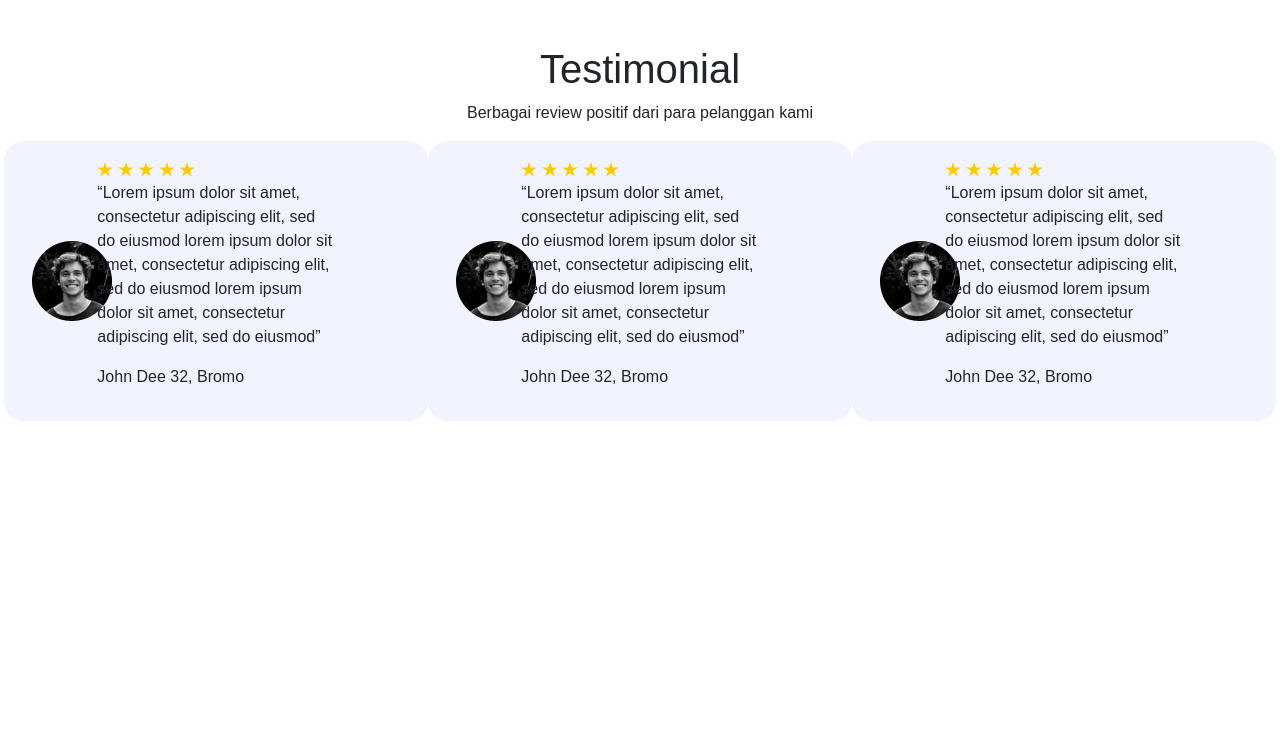
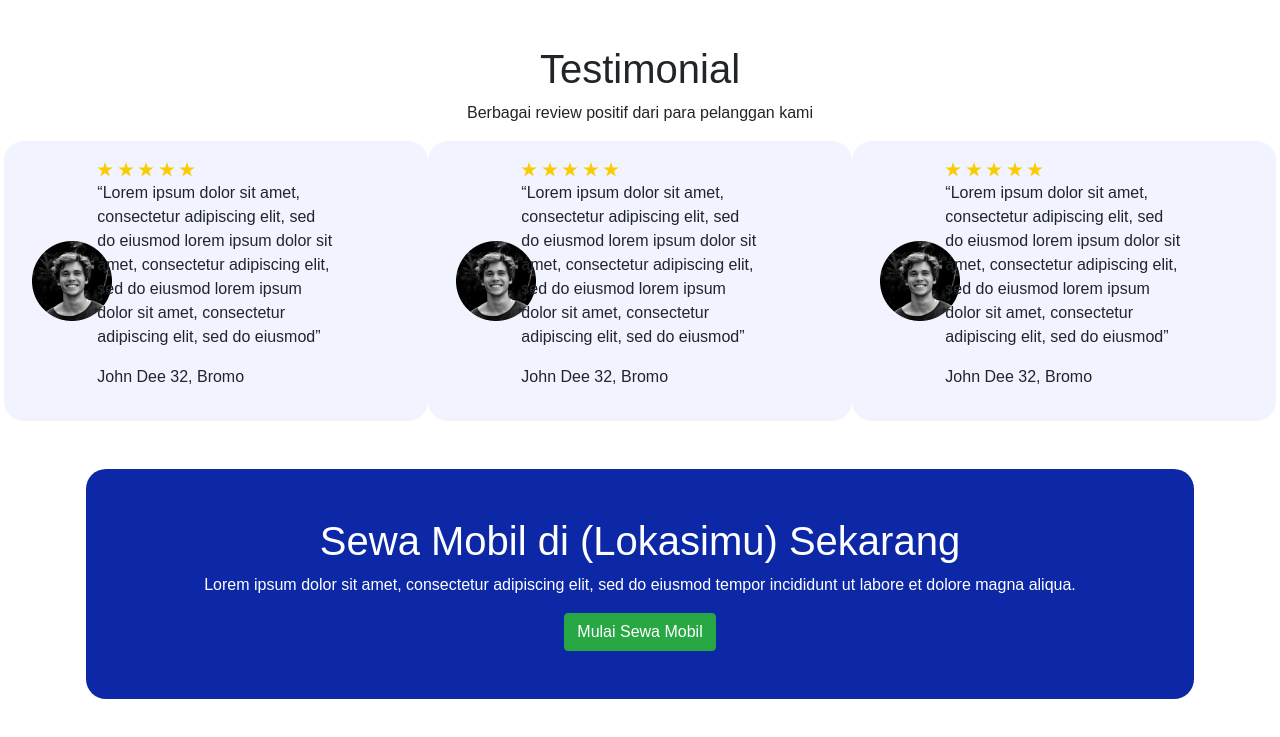
Before and after one commit to rofirezkin/front-end-car-rental, a plain HTML site: page index.html in a window 1280 px wide. Shown: the part 1171-1908 px from the top of the page. Before the commit the page ends 1592 px from the top, so only its background shows below. Drawn offline with nearby package versions, Linux system fonts and the light colour scheme.

Commit message:
fixing content

```diff
--- a/index.html
+++ b/index.html
@@ -266,6 +266,24 @@
         </div>
       </div>
     </section>
+
+    <section class="container mt-5">
+      <div class="p-5" style="background-color: #0d28a6; border-radius: 20px">
+        <h1 style="text-align: center; color: white">
+          Sewa Mobil di (Lokasimu) Sekarang
+        </h1>
+        <p style="text-align: center; color: white">
+          Lorem ipsum dolor sit amet, consectetur adipiscing elit, sed do
+          eiusmod tempor incididunt ut labore et dolore magna aliqua.
+        </p>
+        <div class="text-center">
+          <button type="button" class="btn btn-success">
+            Mulai Sewa Mobil
+          </button>
+        </div>
+      </div>
+    </section>
+    <section class="mt-5"></section>
     <!-- Optional JavaScript; choose one of the two! -->
 
     <!-- Option 1: Bootstrap Bundle with Popper -->
```
